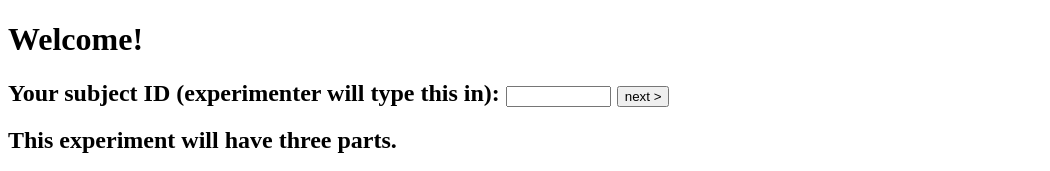
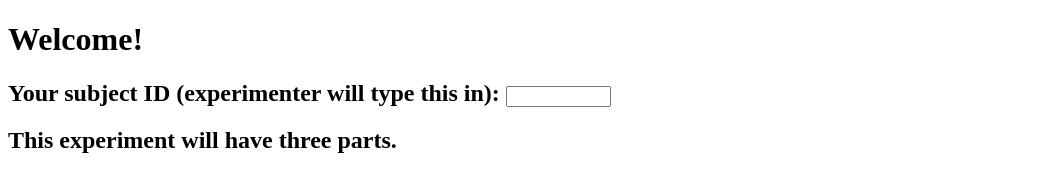
Before and after one commit to ewawanat/PreTestA, a plain HTML site: page index.html in a window 1280 px wide. Shown: the top 171 px of the page, without its empty margins (0-1050 px from the left). Drawn offline with Linux system fonts and the light colour scheme.

Commit message:
ewa update

```diff
--- a/index.html
+++ b/index.html
@@ -27,7 +27,7 @@
   <form>
     Your subject ID (experimenter will type this in): <input name="PartID" type="text" id="PartID" size="10" />
 <!--     <input type='button' Value='Set to Cookie' onClick='putCookie()'> -->
-    <input type='button' onclick="putCookie();checkHash();" value='next &gt;'>
+<!--     <input type='button' onclick="putCookie();checkHash();" value='next &gt;'> -->
   </form>
 
 </h2>
```
